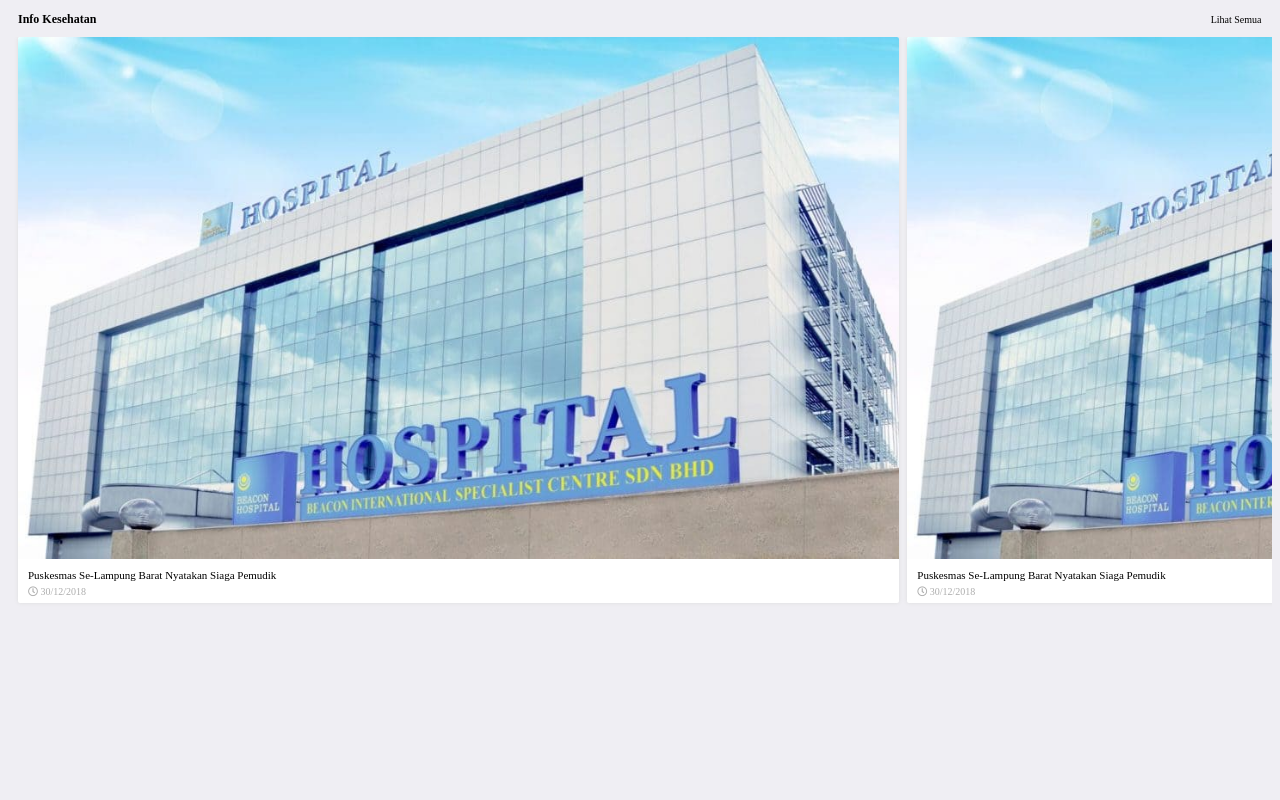
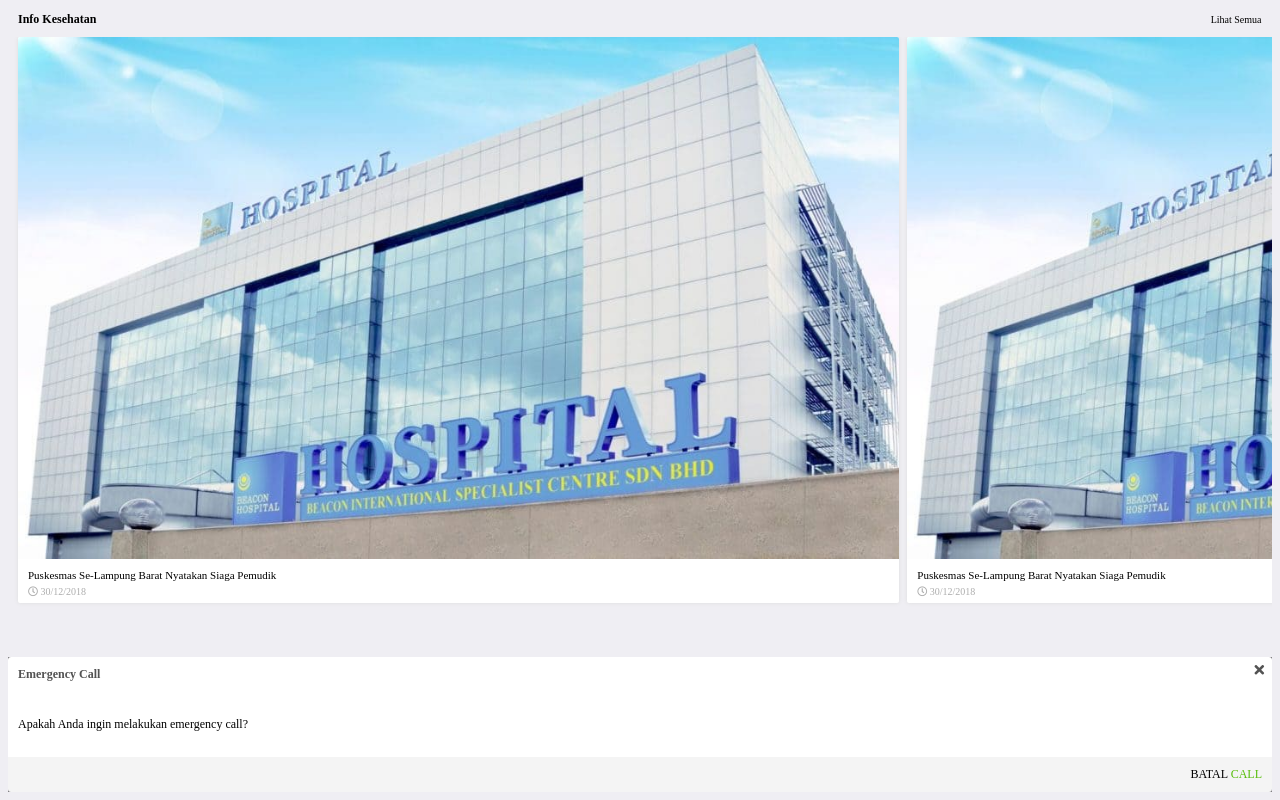
Before and after one commit to BagusASND/dokitamobile, a plain HTML site: page index.html in a window 1280 px wide. Shown: the part 906-1706 px from the top of the page. Before the commit the page ends 1563 px from the top, so only its background shows below. Drawn offline with nearby package versions, Linux system fonts and the light colour scheme.

Commit message:
create emergency call modal

```diff
--- a/assets/css/components.css
+++ b/assets/css/components.css
@@ -610,7 +610,7 @@ h1,h2,h3,h4,h5,h6{
     position: fixed;
     box-shadow: 0 0 10px #6f6f6f;
 }
-.modal .modal-header a.ui-btn{
+.modal .modal-header a.ui-btn, .modal-default .modal-header a.ui-btn{
     display: none;
 }
 .modal .modal-body{
@@ -618,3 +618,61 @@ h1,h2,h3,h4,h5,h6{
     padding-top: 50px;
     border-radius: 0;
 }
+
+.modal-default{
+    background-color: rgba(0,0,0,.5)!important;
+}
+.modal-default .modal-header .modal-title{
+    margin: 0;
+    text-align: left;
+}
+.modal-default .modal-header{
+    color: #535353;
+    position: relative;
+    border-radius: 3px 3px 0 0;
+    padding: 10px;
+}
+.modal-default .modal-header .close-btn{
+    color: #535353;
+    text-shadow: none;
+    position: absolute;
+    right: 8px;
+    top: 6px;
+    font-size: 14px;
+}
+.modal-default .modal-header, .modal-default .modal-body{
+    background-color: #ffffff;
+    background-image: none;
+    padding: 10px 10px 25px 10px;
+}
+.modal-default .modal-footer{
+    background-color: #F4F4F4;
+    background-image: none;
+    border-radius: 0 0 3px 3px;
+    border: none;
+    padding: 10px;
+    text-align: right;
+    text-shadow: none;
+    font-weight: normal;
+}
+
+
+/* Custom Button */
+.btn{
+    font-weight: normal;
+    text-shadow: none;
+    background-color: transparent;
+    background-image: none;
+    border: none;
+    box-shadow: none!important;
+    border-radius: 0;
+}
+.btn .ui-btn-inner{
+    border: none;
+}
+.btn-link-primary{
+    color: #56bd0a!important;
+}
+.btn-link-default{
+    color: #B4B4B4!important;
+}
--- a/assets/js/custom.js
+++ b/assets/js/custom.js
@@ -7,7 +7,7 @@ $(document).ready(function(){
 
 
 
-    $('#zoomBtn').click(function() {
+    $('.zoomBtn').click(function() {
         $('.zoom-btn-sm').toggleClass('scale-out');
 
         if (!$('.zoom-card').hasClass('scale-out')) {
--- a/index.html
+++ b/index.html
@@ -184,7 +184,7 @@
     <!--Draggable Emergency Widget-->
     <div id="widgetWrap" class="">
         <div class="zoom">
-            <span class="zoom-fab zoom-btn-large parent-btn" id="zoomBtn">
+            <span class="zoomBtn zoom-fab zoom-btn-large parent-btn">
                 <i class="fas fa-phone" id="phoneBtn"></i>
             </span>
             <ul class="zoom-menu">
@@ -192,7 +192,12 @@
                     <span class="zoom-fab zoom-btn-sm scale-transition scale-out child-btn"><label class="label">Panggilan Ambulan</label><img src="assets/img/call%20ambulance.png" class="img-responsive"></span>
                 </li>
                 <li>
-                    <span class="zoom-fab zoom-btn-sm scale-transition scale-out child-btn"><label class="label">Panggilan Darurat</label><img src="assets/img/call.png" class="img-responsive"></span>
+                    <span class="zoom-fab zoom-btn-sm scale-transition scale-out child-btn">
+                        <label class="label">Panggilan Darurat</label>
+                        <a href="#tnc-popup" class="zoomBtn" data-rel="dialog" data-transition="pop">
+                            <img src="assets/img/call.png" class="img-responsive">
+                        </a>
+                    </span>
                 </li>
             </ul>
         </div>
@@ -234,6 +239,24 @@
 </div><!-- /page -->
 
 
+<!--Popup Modal-->
+<div data-role="dialog" id="tnc-popup" class="modal-default">
+    <div data-role="header" class="modal-header">
+        <h4 class="modal-title">Emergency Call</h4>
+        <span class="close-btn"><a href="#" data-rel="back"><i class="fas fa-times"></i></a></span>
+    </div><!-- /header -->
+
+    <div role="main" class="modal-body">
+        Apakah Anda ingin melakukan emergency call?
+    </div><!-- /content -->
+
+    <div data-role="footer" class="modal-footer">
+        <a href="#" data-rel="back" class="dc">BATAL</a>
+        <a class="btn btn-link-primary">CALL</a>
+    </div>
+</div>
+
+
 <!--jQuery-->
 <script src="assets/js/jquery-1.8.2.min.js"></script>
 <script src="assets/js/jquery-1.7.2.min.js"></script>
```
Also changed, not shown: daftar-berobat.html (+2 -2 lines).
